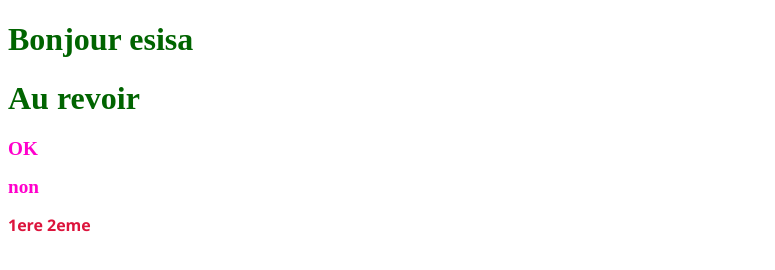
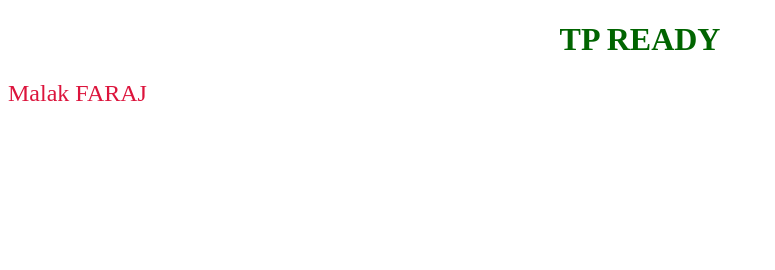
Before and after one commit to malakfrj/gestionagile, a plain HTML site: page index.html in a window 1280 px wide. Shown: the whole page, without its empty margins (0-775 px from the left). Drawn offline with Linux system fonts and the light colour scheme.

Commit message:
html et css upload

```diff
--- a/index.css
+++ b/index.css
@@ -1,12 +1,10 @@
 h1{
     color: darkgreen;
+    text-align: center;
+
 }
-h2{
-    color: rgb(255, 0, 204);
-    font-size: larger ;
-}
+
  span{
     color: crimson;
-    font-family: 'Segoe UI', Tahoma, Geneva, Verdana, sans-serif;
-    font-weight: 900;
+   font-size: x-large;
  }
--- a/index.html
+++ b/index.html
@@ -7,15 +7,8 @@
     <link rel="stylesheet" href="./index.css">
 </head>
 <body>
-    <h1>Bonjour esisa</h1>
-    <h1>Au revoir </h1>
-
-    <h2>OK</h2>
-    <h2>non</h2>
-
-    <span>1ere</span>
-    <span>2eme</span>
-
+    <h1> TP READY </h1>
+    <span> Malak FARAJ </span>
 
 </body>
 </html>
```
Also changed, not shown: hearttest.html (added).
